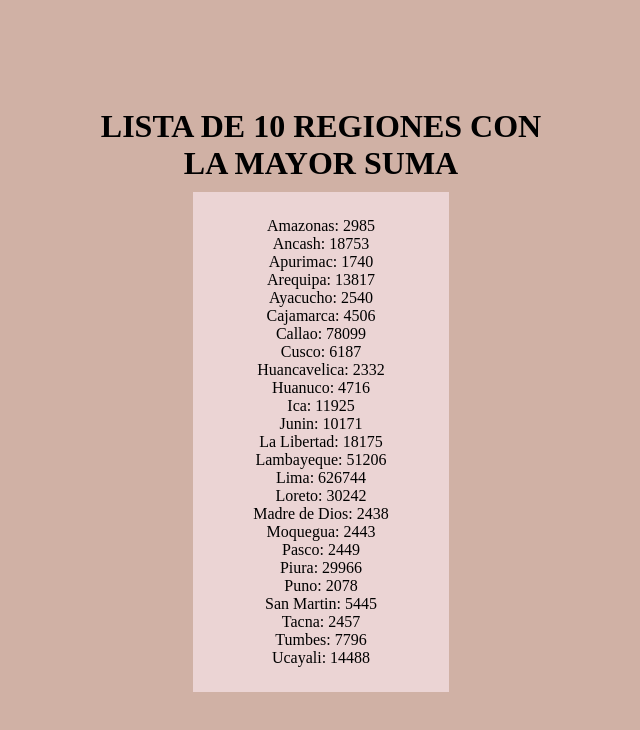
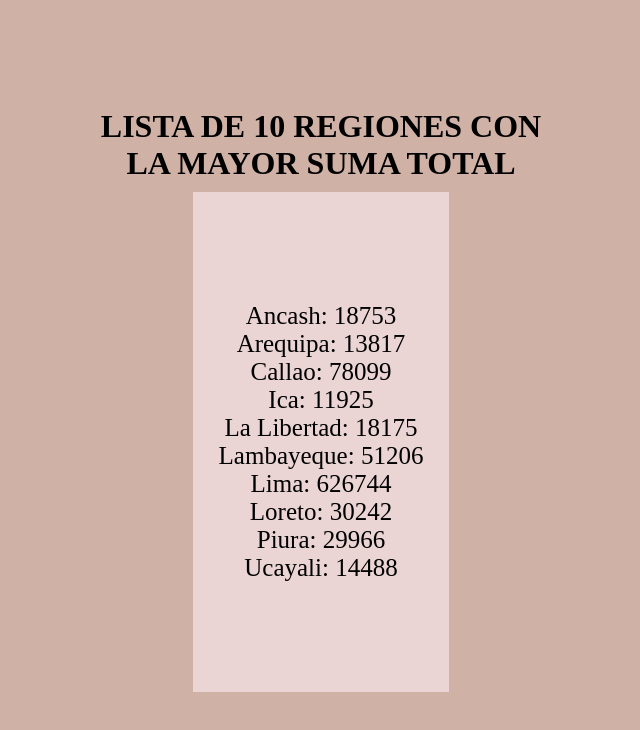
Before and after one commit to FernandoGarambelM/Ajax, a plain HTML site: page 8_EJERCICIOS/Ejercicio3/ejercicio3.html in a window 1280 px wide. Both pictures are taken after a click on the button "Mostrar regiones". Shown: the whole page, without its empty margins (319-959 px from the left). Drawn offline with Linux system fonts and the light colour scheme.

Commit message:
Ejercicio3 se crea un bucle que elimina las propiedades del objeto con las regiones de menor tamaño

```diff
--- a/8_EJERCICIOS/Ejercicio3/ejercicio3.html
+++ b/8_EJERCICIOS/Ejercicio3/ejercicio3.html
@@ -8,7 +8,7 @@
 </head>
 <body>
     <div id="datos">
-        <h1>LISTA DE 10 REGIONES CON LA MAYOR SUMA</h1>
+        <h1>LISTA DE 10 REGIONES CON LA MAYOR SUMA TOTAL</h1>
         <button id="btnMostrarRegiones">Mostrar regiones</button>
         <div class="contenedor">
             <ul id="regionList"></ul>
--- a/8_EJERCICIOS/Ejercicio3/ejercicio3.js
+++ b/8_EJERCICIOS/Ejercicio3/ejercicio3.js
@@ -32,6 +32,19 @@ function mostrarRegiones(data) {
         casosConfirmadosPorRegion[region] = totalCasosConfirmados;
     });
 
+    while(Object.keys(casosConfirmadosPorRegion).length > 10){
+        let menorCantidad = Infinity;
+        let regionMenorCasos = null;
+        for (let region in casosConfirmadosPorRegion) {
+            const cantidadCasos = casosConfirmadosPorRegion[region];
+            if (cantidadCasos < menorCantidad) {
+                menorCantidad = cantidadCasos;
+                regionMenorCasos = region;
+            }
+        }
+        delete casosConfirmadosPorRegion[regionMenorCasos];
+    }
+
     for (let region in casosConfirmadosPorRegion) {
         const li = document.createElement('li');
         li.textContent = `${region}: ${casosConfirmadosPorRegion[region]}`;
--- a/8_EJERCICIOS/Ejercicio3/style.css
+++ b/8_EJERCICIOS/Ejercicio3/style.css
@@ -47,5 +47,8 @@ h1 {
     margin-right: 400px;
     margin-bottom: 10px;
     text-align: center;
+}
 
+li {
+    font-size: 25px;
 }
```
